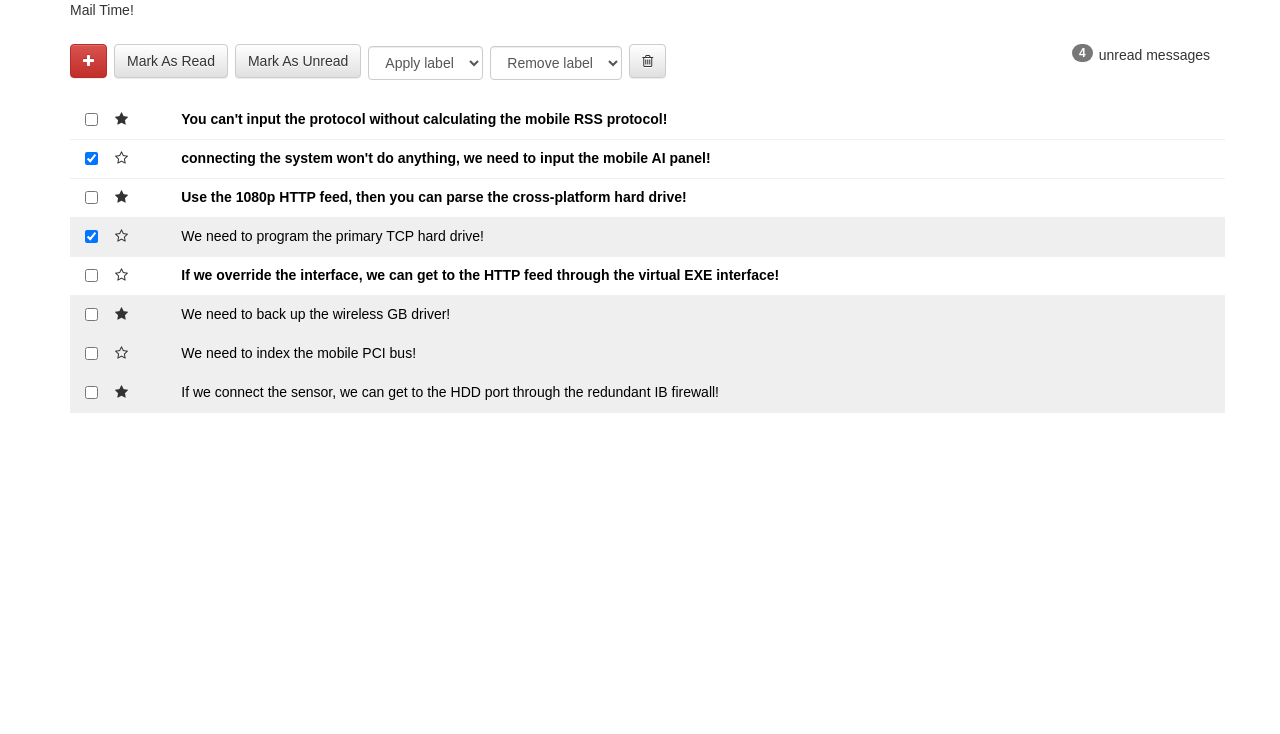
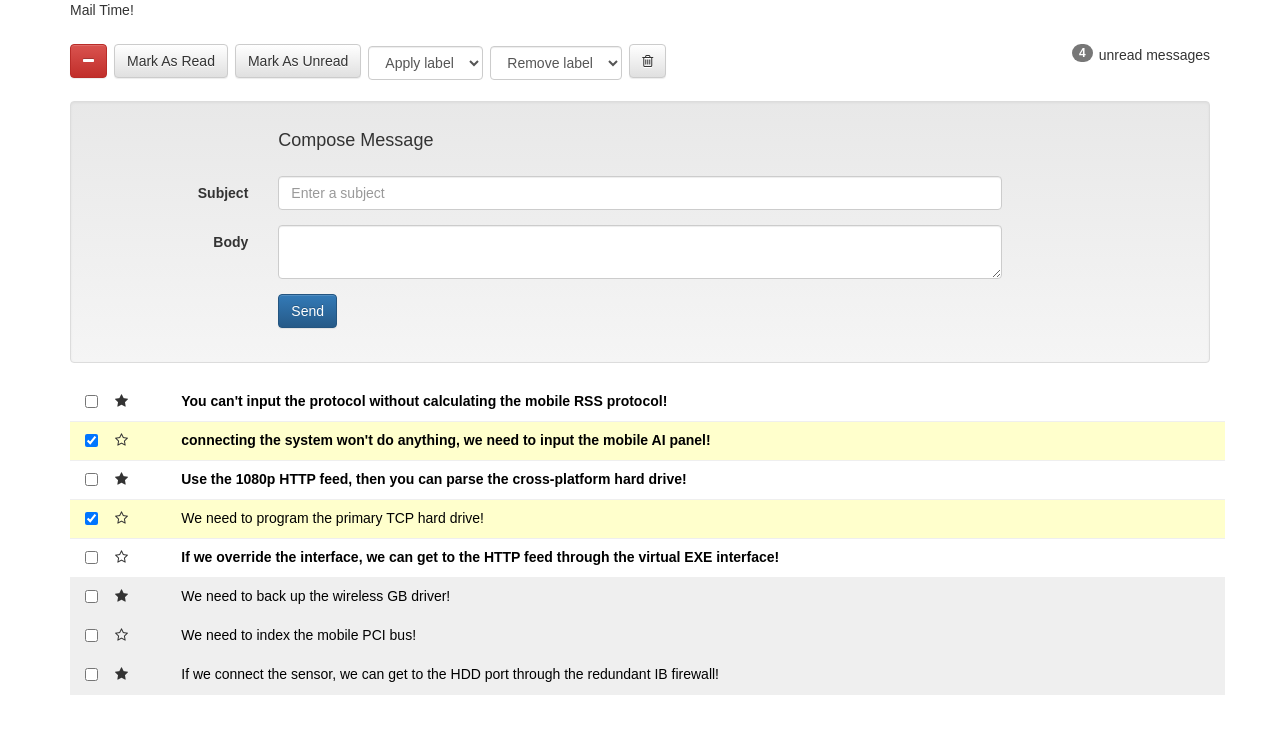
Before and after one commit to TheRealTorreySmith/react-inbox, a React (Create React App) app: page / in a window 1280 px wide. Both pictures are taken after a click on the link 88 px from the left and 61 px from the top of the page. Shown: the top 734 px of the page. Built offline with nearby package versions, Linux system fonts and the light colour scheme.

Commit message:
new message component

```diff
--- a/package.json
+++ b/package.json
@@ -5,6 +5,7 @@
   "dependencies": {
     "bootstrap": "3",
     "font-awesome": "^4.7.0",
+    "jquery": "^3.3.1",
     "react": "^16.3.2",
     "react-dom": "^16.3.2",
     "react-scripts": "1.1.4"
--- a/public/index.html
+++ b/public/index.html
@@ -10,6 +10,7 @@
     -->
     <link rel="manifest" href="%PUBLIC_URL%/manifest.json">
     <link rel="shortcut icon" href="%PUBLIC_URL%/favicon.ico">
+
     <!--
       Notice the use of %PUBLIC_URL% in the tags above.
       It will be replaced with the URL of the `public` folder during the build.
--- a/src/App.js
+++ b/src/App.js
@@ -2,6 +2,7 @@ import React, { Component } from 'react';
 import MailHeader from './components/MailHeader.js'
 import Toolbar from './components/Toolbar.js'
 import MessageList from './components/MessageList.js'
+import NewMessage from './components/NewMessage.js'
 import messages from './seeds.json'
 import './App.css';
 
@@ -9,8 +10,7 @@ class App extends Component {
   constructor(props) {
     super(props)
     this.state = {
-      messages: messages,
-      showModal: false
+      messages: messages
     }
   }
   checkClick = (message) => {
@@ -18,7 +18,7 @@ class App extends Component {
     //     ...this.state,
     //     selected: true
     //   })
-    console.log(message)
+    // console.log(message)
     }
     starClick = (message) => {
       //   this.setState({
@@ -26,14 +26,13 @@ class App extends Component {
       //     selected: true
       //   })
       }
-    newMessage = () => {
-      console.log('new message')
-    }
+
   render() {
     return (
       <div className="container">
         <MailHeader />
-        <Toolbar newMessage={this.newMessage} messages={this.state.messages}/>
+        <Toolbar messages={this.state.messages} />
+        <NewMessage />
         <MessageList checkClick={this.checkClick} starClick={this.starClick} messages={this.state.messages} />
       </div>
     )
--- a/src/components/Message.js
+++ b/src/components/Message.js
@@ -4,13 +4,13 @@ class Message extends React.Component {
 render() {
   return (
     <div>
-      <div className={`row message ${this.props.message.read ? "read" : "unread"}`}>
+      <div className={`row message ${this.props.message.read ? "read" : "unread"} ${this.props.message.selected ? "selected" : ""}`}>
         <div className="col-xs-1">
           <div className="row">
             <div className="col-xs-2" onChange={this.props.checkClick.bind(null, this.props.message)}>
               <input  type="checkbox" defaultChecked={this.props.message.selected}/>
             </div>
-            <div className="col-xs-2" onClick={this.props.starClick.bind(null, this.props.message.id)}>
+            <div className="col-xs-2" onClick={this.props.starClick.bind(null, this.props.message)}>
               { this.props.message.starred ?
               <i  className="star fa fa-star"></i> :
               <i  className="star fa fa-star-o"></i> }
--- /dev/null
+++ b/src/components/NewMessage.js
@@ -0,0 +1,34 @@
+import React from 'react'
+
+class NewMessage extends React.Component {
+  render(){
+    return (
+      <form id="modal" className={`form-horizontal well hidden`}>
+        <div className="form-group">
+          <div className="col-sm-8 col-sm-offset-2">
+            <h4>Compose Message</h4>
+          </div>
+        </div>
+        <div className="form-group">
+          <label htmlFor="subject" className="col-sm-2 control-label">Subject</label>
+          <div className="col-sm-8">
+            <input type="text" className="form-control" id="subject" placeholder="Enter a subject" name="subject"/>
+          </div>
+        </div>
+        <div className="form-group">
+          <label htmlFor="body" className="col-sm-2 control-label">Body</label>
+          <div className="col-sm-8">
+            <textarea name="body" id="body" className="form-control"></textarea>
+          </div>
+        </div>
+        <div className="form-group">
+          <div className="col-sm-8 col-sm-offset-2">
+            <input type="submit" value="Send" className="btn btn-primary"/>
+          </div>
+        </div>
+      </form>
+    )
+  }
+}
+
+export default NewMessage
--- a/src/components/Toolbar.js
+++ b/src/components/Toolbar.js
@@ -1,6 +1,26 @@
 import React from 'react'
+import $ from 'jquery'
 
 class Toolbar extends React.Component {
+
+  newMessage = () => {
+    if($('#modal').hasClass('hidden')) {
+      $('#modal').removeClass('hidden')
+    } else {
+      $('#modal').addClass('hidden')
+    }
+    if($('#new-message-button').hasClass('hidden')) {
+      $('#new-message-button').removeClass('hidden')
+    } else {
+      $('#new-message-button').addClass('hidden')
+    }
+    if($('#cancel-new-message-button').hasClass('hidden')) {
+      $('#cancel-new-message-button').removeClass('hidden')
+    } else {
+      $('#cancel-new-message-button').addClass('hidden')
+    }
+  }
+
 render() {
   return (
     <div className="row toolbar">
@@ -11,14 +31,24 @@ render() {
             "unread message" :
             "unread messages" }
         </p>
-        <a className="btn btn-danger" onClick={this.props.newMessage}>
+
+        {/* Compose New Message */}
+        <a id="new-message-button" type="button" className="btn btn-success" onClick={this.newMessage}>
           <i className="fa fa-plus"></i>
         </a>
-        <button className="btn btn-default">
+
+        {/* Cancel New Message */}
+        <a id="cancel-new-message-button" type="button" className="btn btn-danger hidden" onClick={this.newMessage}>
+          <i className="fa fa-minus"></i>
+        </a>
+
+        <button className={`btn btn-default ${this.props.messages.filter((messages) =>
+          (messages.selected)).length < 1 ? 'disabled' : '' }`}>
           Mark As Read
         </button>
 
-        <button className="btn btn-default">
+        <button className={`btn btn-default ${this.props.messages.filter((messages) =>
+          (messages.selected)).length < 1 ? 'disabled' : '' }`}>
           Mark As Unread
         </button>
 
```
Also changed, not shown: 2 other files (tests, documents, lock files or other folders).
